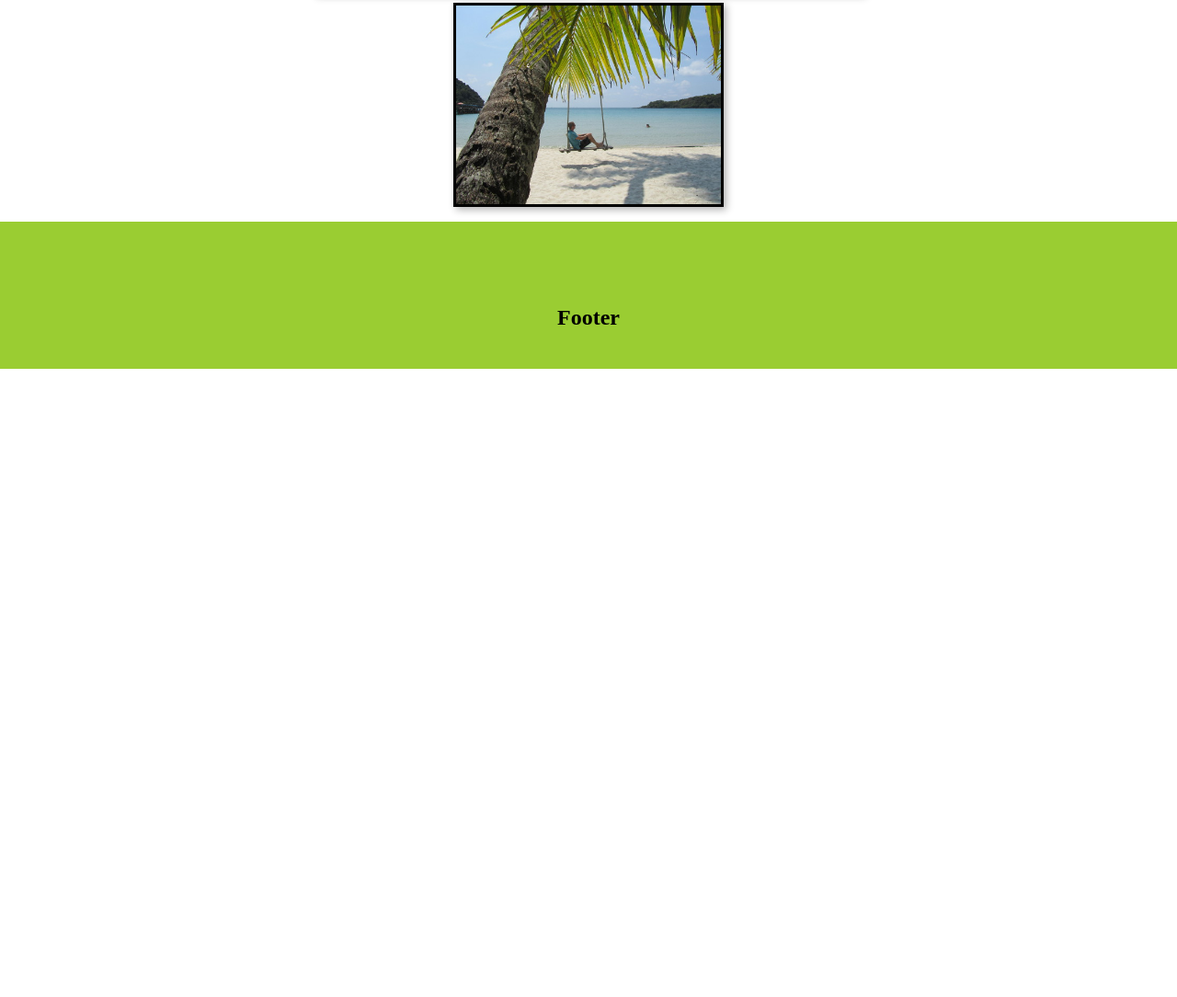
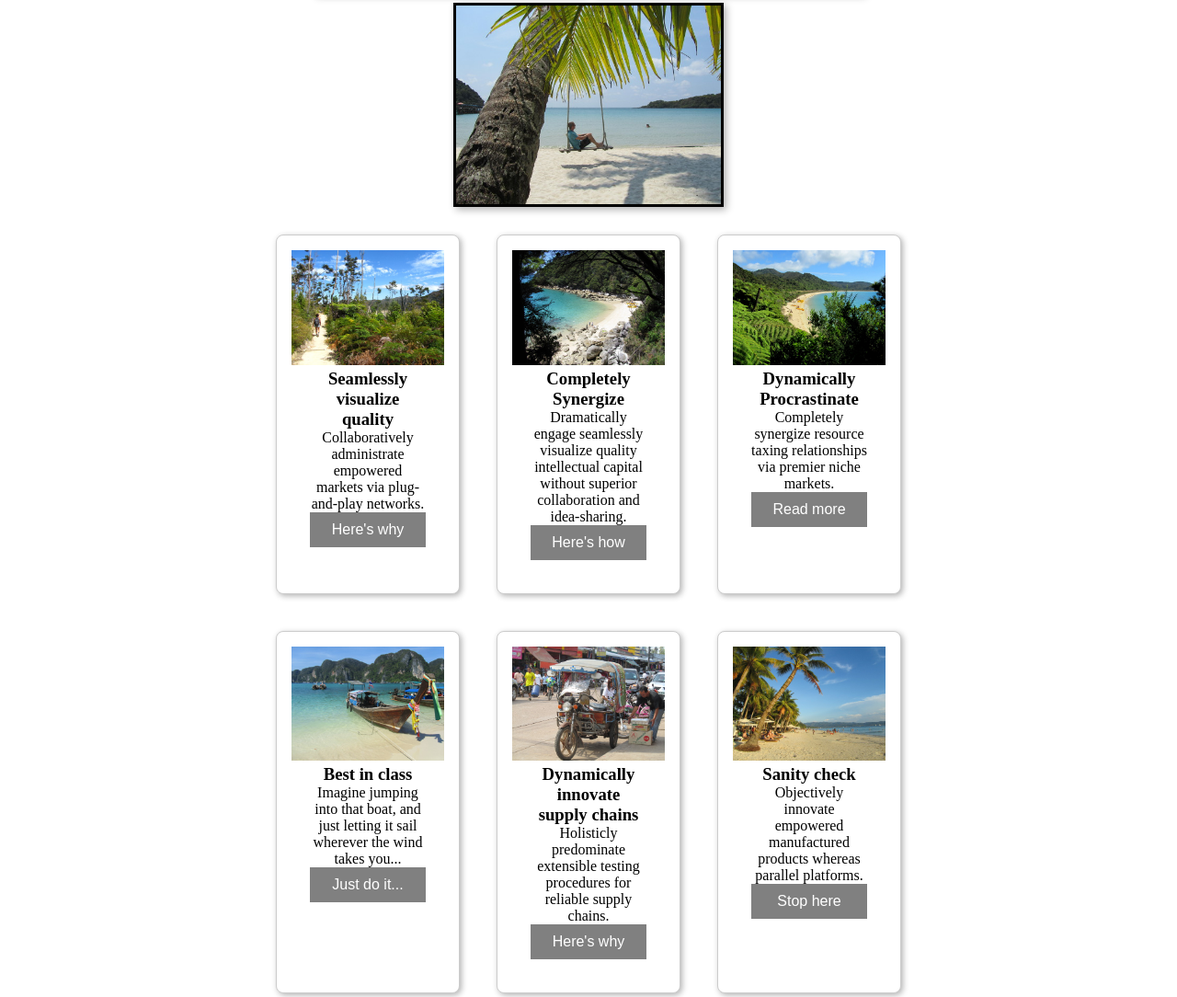
Before and after one commit to Mayank795/HTML_CSS, a plain HTML site: page index.html in a window 1280 px wide. Shown: the part 1102-2186 px from the top of the page at 92% size. Before the commit the page ends 1527 px from the top, so only its background shows below. Drawn offline with Linux system fonts and the light colour scheme.

Commit message:
[Mayank]-add cards

```diff
--- a/index.html
+++ b/index.html
@@ -8,10 +8,13 @@
 </head>
 <body>
   <header>Header</header>
+
   <div id="main">
     <nav>Nav</nav>
+
     <article>
-      <section class="cards">
+      <!-- Old Image Grid -->
+      <section class="image-grid">
         <img src="Assets/22m.jpg" alt="Sample photo">
         <img src="Assets/23m.jpg" alt="Sample photo">
         <img src="Assets/24m.jpg" alt="Sample photo">
@@ -22,9 +25,63 @@
         <img src="Assets/32m.jpg" alt="Sample photo">
         <img src="Assets/33m.jpg" alt="Sample photo">
       </section>
+
+      <!-- New Card Layout -->
+      <main class="cards">
+        <article class="card">
+          <img src="Assets/23m.jpg" alt="Sample photo">
+          <div class="text">
+            <h3>Seamlessly visualize quality</h3>
+            <p>Collaboratively administrate empowered markets via plug-and-play networks.</p>
+            <button>Here's why</button>
+          </div>
+        </article>
+        <article class="card">
+          <img src="Assets/24m.jpg" alt="Sample photo">
+          <div class="text">
+            <h3>Completely Synergize</h3>
+            <p>Dramatically engage seamlessly visualize quality intellectual capital without superior collaboration and idea-sharing.</p>
+            <button>Here's how</button>
+          </div>
+        </article>
+        <article class="card">
+          <img src="Assets/22l.jpg" alt="Sample photo">
+          <div class="text">
+            <h3>Dynamically Procrastinate</h3>
+            <p>Completely synergize resource taxing relationships via premier niche markets.</p>
+            <button>Read more</button>
+          </div>
+        </article>
+        <article class="card">
+          <img src="Assets/15l.jpg" alt="Sample photo">
+          <div class="text">
+            <h3>Best in class</h3>
+            <p>Imagine jumping into that boat, and just letting it sail wherever the wind takes you...</p>
+            <button>Just do it...</button>
+          </div>
+        </article>
+        <article class="card">
+          <img src="Assets/25m.jpg" alt="Sample photo">
+          <div class="text">
+            <h3>Dynamically innovate supply chains</h3>
+            <p>Holisticly predominate extensible testing procedures for reliable supply chains.</p>
+            <button>Here's why</button>
+          </div>
+        </article>
+        <article class="card">
+          <img src="Assets/16l.jpg" alt="Sample photo">
+          <div class="text">
+            <h3>Sanity check</h3>
+            <p>Objectively innovate empowered manufactured products whereas parallel platforms.</p>
+            <button>Stop here</button>
+          </div>
+        </article>
+      </main>
     </article>
+
     <aside>Aside</aside>
   </div>
+
   <footer>Footer</footer>
 </body>
 </html>
--- a/style.css
+++ b/style.css
@@ -6,8 +6,8 @@
 
 body {
   display: flex;
+  flex-direction: column;
   min-height: 100vh;
-  flex-direction: column;
 }
 
 #main {
@@ -49,7 +49,8 @@ header, footer, article, nav, aside {
   padding: 1em;
 }
 
-.cards {
+/* Old Image Grid */
+.image-grid {
   display: flex;
   flex-wrap: wrap;
   gap: 10px;
@@ -59,22 +60,58 @@ header, footer, article, nav, aside {
   flex: 1 1 auto;
 }
 
-.cards img {
+.image-grid img {
   max-width: 23vw;
   width: 100%;
   border: 3px solid #000;
   box-shadow: 3px 3px 8px rgba(0, 0, 0, 0.3);
 }
-article {
-  flex: 1;
+
+/* New Card Layout */
+.cards {
+  display: flex;
+  flex-wrap: wrap;
+  align-items: stretch; /* Ensure all cards are the same height */
+  justify-content: center;
+  gap: 20px;
+  width: 100%;
+  flex: 1 1 auto;
+  margin-top: 20px;
+}
+
+.card {
+  flex: 0 0 200px; /* Fixed width for all cards */
+  margin: 10px;
+  border: 1px solid #ccc;
+  box-shadow: 2px 2px 6px rgba(0, 0, 0, 0.3);
+  border-radius: 8px;
+  overflow: hidden;
+  background: white;
+  text-align: center;
+}
+
+.card img {
+  max-width: 100%;
+}
+
+.card .text {
+  padding: 0 20px 20px;
+}
+
+.card .text > button {
+  background: gray;
+  border: 0;
+  color: white;
+  padding: 10px;
+  width: 100%;
+  cursor: pointer;
+  font-size: 1em;
+}
+
+.card .text > button:hover {
+  background: darkgray;
 }
 
 footer {
-  background: yellowgreen;
-  height: 20vh;
-  text-align: center;
-  line-height: 20vh;
-  font-size: 1.5rem;
-  font-weight: bold;
-  clear: both; /* Ensure it stays below content */
+  clear: both;
 }
```
Also changed, not shown: Assets/15l.jpg (added), Assets/16l.jpg (added), Assets/22l.jpg (added), Assets/25m.jpg (added).
